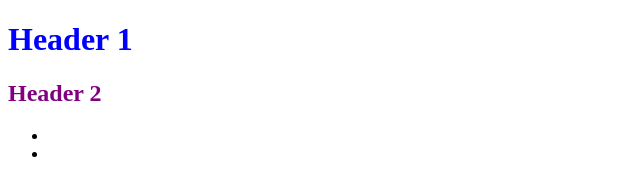
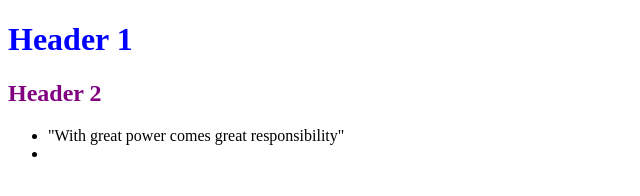
Before and after one commit to kkojootti/0main_opensap_repo, a plain HTML site: page index.html in a window 1280 px wide. Shown: the whole page, without its empty margins (0-640 px from the left). Drawn offline with Linux system fonts and the light colour scheme.

Commit message:
Added marvel quote

```diff
--- a/index.html
+++ b/index.html
@@ -8,7 +8,7 @@
 		<h1 style = "color: Blue">Header 1</h1>
 		<h2 style = "color: Purple">Header 2</h2>
 		<ul>
-			<li></li>
+			<li>"With great power comes great responsibility"</li>
 			<li></li>
 		</ul>
 	</body>
```
